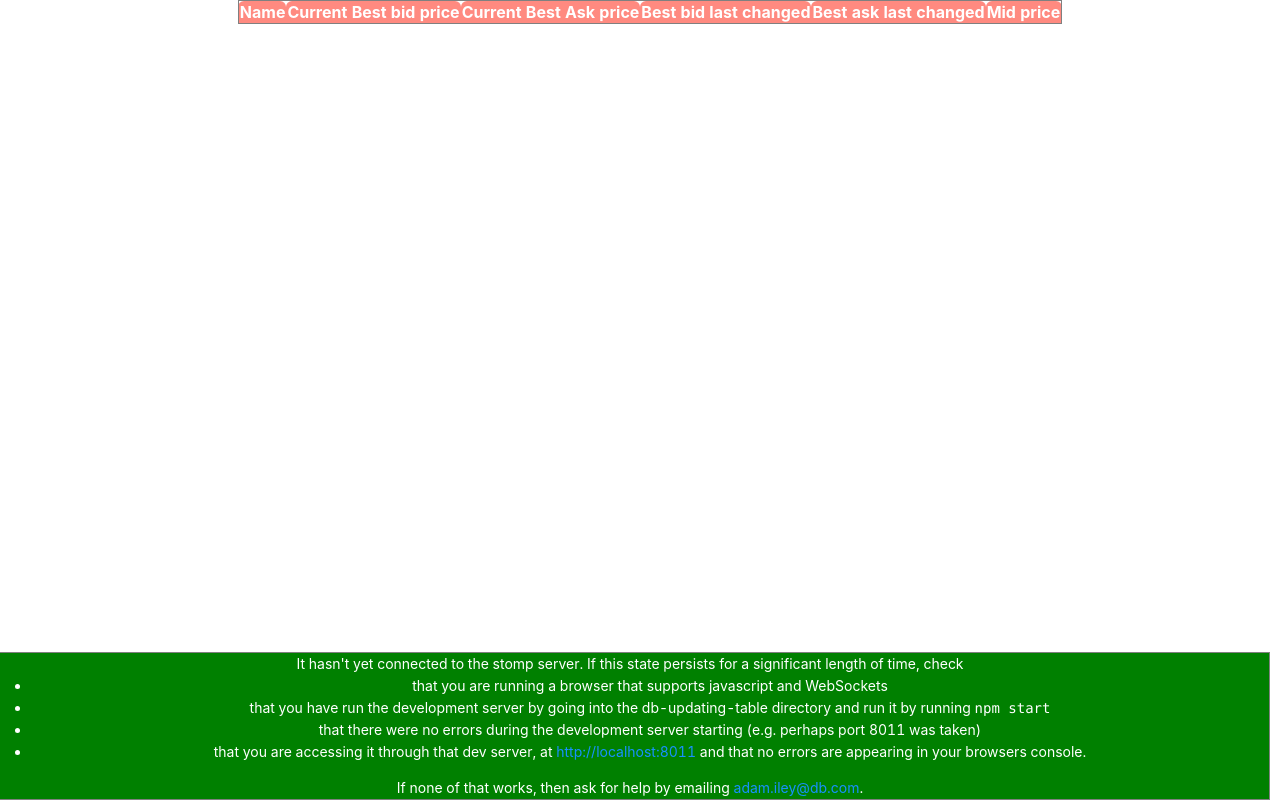
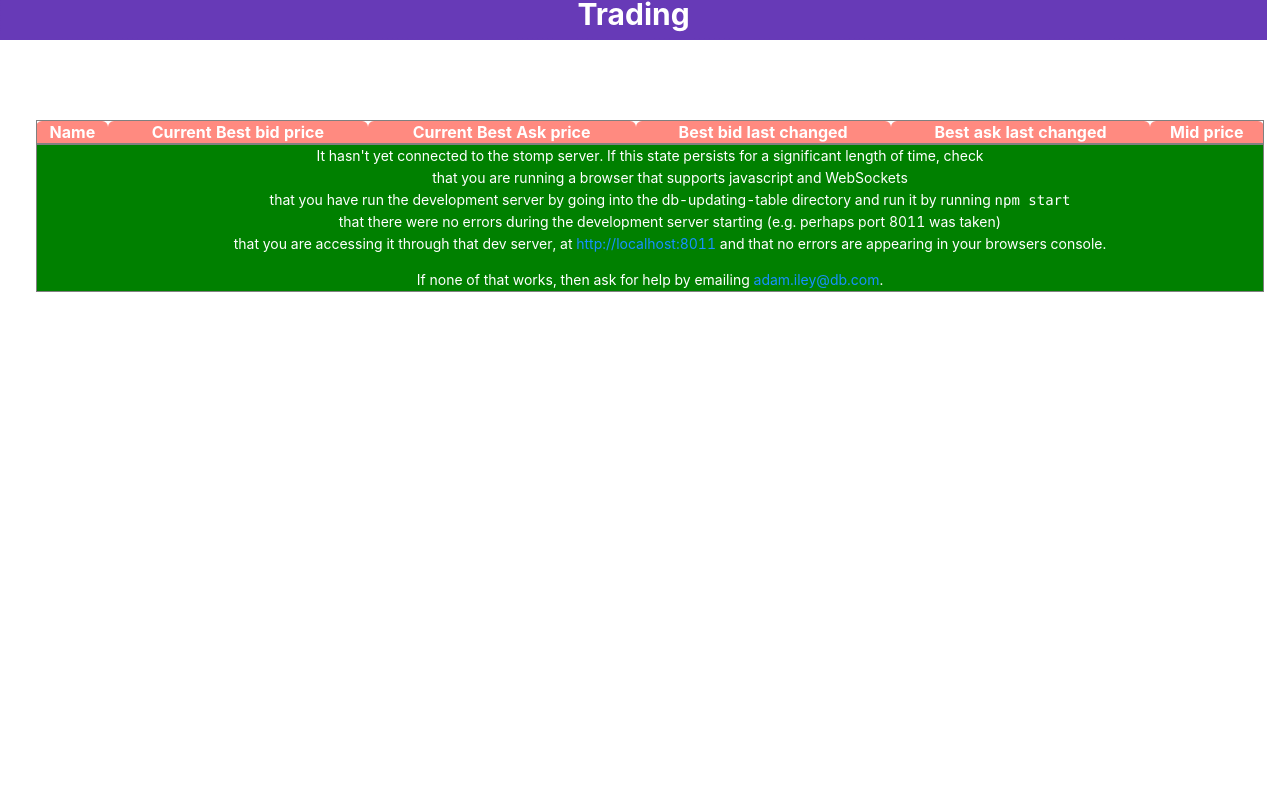
Before and after one commit to HiteshNimsarkar/tradingapp, a website with bundled scripts: page site/index.html in a window 1280 px wide. Built offline with nearby package versions, Linux system fonts and the light colour scheme; no server answers.

Commit message:
Add files via upload

```diff
--- a/package.json
+++ b/package.json
@@ -33,7 +33,6 @@
     "file-loader": "^0.8.5",
     "fs-extra": "^0.29.0",
     "ignore-styles": "^5.0.1",
-    "jsdom": "^11.0.0",
     "lodash.merge": "^4.3.5",
     "mocha": "^3.4.2",
     "postcss-loader": "^0.8.2",
--- a/site/index.html
+++ b/site/index.html
@@ -11,26 +11,30 @@
 
 <body>
 
+    <body>
+        <header>
+            <div id="logo-bar">
+                Trading
+            </div>
+        </header>
+        <div id="content">
+            <div>
                 <div id='tradeGrid'></div>
-
-
-
-
                 <section id="stomp-status">
                     It hasn't yet connected to the stomp server. If this state persists for a significant length of time, check
                     <ul>
                         <li>that you are running a browser that supports javascript and WebSockets</li>
-            <li>that you have run the development server by going into the db-updating-table directory and run it by running
+                        <li>that you have run the development server by going into the db-updating-table directory and run it
+                            by running
                             <code>npm start</code></li>
                         <li>that there were no errors during the development server starting (e.g. perhaps port 8011 was taken)</li>
-            <li>that you are accessing it through that dev server, at <a href="http://localhost:8011">http://localhost:8011</a>                and that no errors are appearing in your browsers console.</li>
+                        <li>that you are accessing it through that dev server, at <a href="http://localhost:8011">http://localhost:8011</a>                            and that no errors are appearing in your browsers console.</li>
                     </ul>
                     If none of that works, then ask for help by emailing <a href="mailto:adam.iley@db.com">adam.iley@db.com</a>.
                 </section>
-
-    <span id="example-sparkline"></span>
+            </div>
+        </div>
         <script src="bundle.js"></script>
-
     </body>
 
 </html>
--- a/site/mvc/models/trade/TradeModel.js
+++ b/site/mvc/models/trade/TradeModel.js
@@ -1,11 +1,17 @@
 import Event from '../../../events/Event';
 
 /**
- * @class TradeModel class represents model from MVC architecture.
+ * This class represents model from MVC architecture.
+ * Models has composition of event which serve purpose of Subject.
+ * Subject will have registry of observers to be notified.
+ * it has map for spark data.
+ * Spark data will get updated after each 30 seconds.
+ * @class TradeModel
  */
 export default class TradeModel {
 
     /** This constructor initializes items which is store for trades.
+     * it initializes map for spark data.
      */
     constructor() {
 
@@ -14,6 +20,9 @@ export default class TradeModel {
          * this.itemAdded is composition for Events which will notify once items changes.
          */
         this.itemAdded = new Event(this);
+        /**
+         * id for sparksMap is name property of trade.
+         */
         this.sparksMap = new Map();
 
 
@@ -21,8 +30,7 @@ export default class TradeModel {
     /** a addItem method.
       * This method add trade to items if it is new.
       * This method update items if trade is not new.
-      * It sorts items by lastChangeBid desc.
-      * It notifies view[TradeView].
+      * It notifies view[TradeView] once we prepare trade store.
       * @param {Object} inputItem input trade to be added in TradeModelStore[items]
       */
     addItem(inputItem) {
@@ -79,13 +87,25 @@ export default class TradeModel {
      * @param {Object} bestBid
      */
     addSpark(name, bestAsk, bestBid) {
+        /**
+         * Logic for preparing spark is
+         * (bestBid + bestAsk) / 2
+         */
         let _spark = (bestBid + bestAsk) / 2;
         let sparkObj = this.sparksMap.get(name);
+        /**
+         * adding spark data with timer false for first time
+         * and calculate spark data _spark
+         */
         if (!sparkObj) {
             this.sparksMap.set(name, { sparkArr: [_spark], timer: false });
         }
-        if (this.sparksMap.get(name).timer === false) {
+        else if (this.sparksMap.get(name).timer === false) {
             this.sparksMap.get(name).timer = true;
+            /**
+             * spark data is setup for updation after 30 sec using set interval.
+             * After 30 seconds it delete old interval and create new one , and update new spark data.
+             */
             let interval = setInterval(() => {
                 this.sparksMap.get(name).timer = false;
                 sparkObj=this.sparksMap.get(name);
--- a/site/mvc/views/trade/TradeView.js
+++ b/site/mvc/views/trade/TradeView.js
@@ -1,8 +1,43 @@
 /**
- * @class TradeView class represents view from MVC architecture.
+ * This class represents view from MVC architecture.
+ * IT create table dynamically and renders it.
+ * Dynamic Table will create rows once view get data from models.
+ * View Listen to Model. Once model notifies view , it will render Table.
+ * View register to Model in constructor.
+ * @class TradeView
+ *
  */
 export default class TradeView {
     /** This constructor initializes model, gridtemplate.
+     * View registers to model which is passed in constructor.
+     * Whenever model updates it will notify view.
+     * Once view get data from model, it will rerender grid.
+     * Grid Template is used for initization.
+     * for example:
+     * let grid={
+                    id:'tradeGrid',
+                    columns:[
+                    {
+                        header:'Name',
+                        value:'name',
+                        type: 'string'
+                    },
+                    {
+                        header:'Mid price',
+                        component:(id,row)=>{
+
+                        Sparkline.draw(id, row.midPrice)},
+                        type: 'Array'
+                    },
+                    ]};
+
+     * GridTemplate  has Metadata
+     * it has id, columns.
+     * id is html div id.
+     * columns has array of column metadata.
+     * it has header name ,its value and its type.
+     * you can pass column as separate funcion which can render another component,
+     * or can do additional decorator rendering.
      * @param {Object} model
      * @param {Object} gridTemplate
      */
@@ -17,16 +52,31 @@ export default class TradeView {
         this.buildTable();
     }
 
+    /**
+     * this is delegate method which will be executed by model.
+     * this method is passed to model while registering.
+     * Once this method is called by Model upon trade changes,
+     * it will build table.
+     * Input to this function is array of items.
+     * which contain list of trade to render.
+     * @param {Array} items
+     */
     rebuildList(items) {
 
         this.buildTable(items)
     }
     /** buildTable method build HTML table with provided items Array.
+     * this table read grid id from grid template.
+     * first it cleans all element and listers for old grid which was rendered.
+     * After that it create table element dynamically,
+     * then it adds header and rows.
+     * it sorts the table after its creation.
      * @param {Array} items
      */
     buildTable(items) {
         let id = this.gridTemplate.id;
         let tablearea = document.getElementById(id);
+        let sortColumn=4;
         if (document.getElementById('table_id')) {
             let table_ = document.getElementById('table_id')
             tablearea.removeChild(table_);
@@ -41,11 +91,13 @@ export default class TradeView {
         if (items) {
             this.buildDataRows(items, table);
         }
-        this.sortTable(table)
+        this.sortTable(table,sortColumn)
         tablearea.appendChild(table);
 
     }
     /** buildHeader method build HTML table header with provided row and table.
+     * it builds the header based on grid template , which has metadata about grid.
+     * it creates the column header from grid metadata and it to table .
      * @param {Object} row
      * @param {Object} table
      */
@@ -57,7 +109,11 @@ export default class TradeView {
         }
     }
     /** buildDataRows method build HTML table rows with provided row and table.
-     * @param {Object} row
+     * it create row element with getting value from items of trade.
+     * it used grid template to get column name and then fetch its value.
+     * it that value is of type function , it will call that callback function and send
+     * input data as arguments.
+     * @param {Array} items
      * @param {Object} table
      */
     buildDataRows(items, table) {
@@ -85,9 +141,13 @@ export default class TradeView {
         }
     }
     /** sortTable method sort HTML table  with provided table.
-      * @param {Object} table
-      */
-    sortTable(table) {
+     * it sort table based on column provided in ascending way.
+     * it checks the value of columne mentioned and then it set should replace.
+     * it then replace those rows.
+     * @param {Object} column
+     * @param {Object} table
+     */
+    sortTable(table,column) {
         let rows, replace, i, x, y, shouldReplace;
 
         replace = true;
@@ -96,9 +156,9 @@ export default class TradeView {
             rows = table.getElementsByTagName("TR");
             for (i = 1; i < (rows.length - 1); i++) {
                 shouldReplace = false;
-                x = rows[i].getElementsByTagName("TD")[4];
-                y = rows[i + 1].getElementsByTagName("TD")[4];
-                if (x.innerHTML.toLowerCase() < y.innerHTML.toLowerCase()) {
+                x = rows[i].getElementsByTagName("TD")[column];
+                y = rows[i + 1].getElementsByTagName("TD")[column];
+                if (x.innerHTML.toLowerCase() > y.innerHTML.toLowerCase()) {
                     shouldReplace = true;
                     break;
                 }
--- a/site/style.css
+++ b/site/style.css
@@ -28,6 +28,7 @@ table {
     border-top-left-radius: 8px;
     border-top-right-radius: 8px;
     border: 1px solid grey;
+    min-width:  94.5%;
 }
 
 tr:nth-child(even) {
@@ -55,13 +56,48 @@ td:nth-child(1),td:nth-child(6) {
 
 
 #stomp-status{
-    position: absolute;
+    position: relative;
     background: green;
-    width: 100%;
+    width: 94.5%;
     text-align: center;
     margin: auto;
-    margin-left: -10px;
     color: white;
     border: 1px solid grey;
     bottom: 0
 }
+
+#stomp-status ul{
+    list-style-type: none;
+}
+
+header {
+    margin-top: -10px;
+    background:#673AB7;
+    padding: 0px;
+    position: fixed;
+    width: 99%;
+    color: white;
+    text-align: center;
+    font-size: 30px;
+    font-weight: bold;
+    height: 50px;
+
+}
+
+#top-menu-bar {
+    border: 1px dashed #673AB7;
+
+    text-align: right;
+}
+
+
+#logo-bar {
+    border: 1px dashed #673AB7;
+
+}
+
+#content {
+
+    padding-top: 120px;
+
+}
```
Also changed, not shown: site/events/Event.js (+28 -5 lines), site/mvc/controllers/trade/TradeController.js (+21 -4 lines), site/mvc/models_1/trade/TradeModel.js (added, +19 -0 lines), test/dom.js (+0 -1 lines), Readme.md (added). Lines whose indentation alone changed are shown as unchanged.
